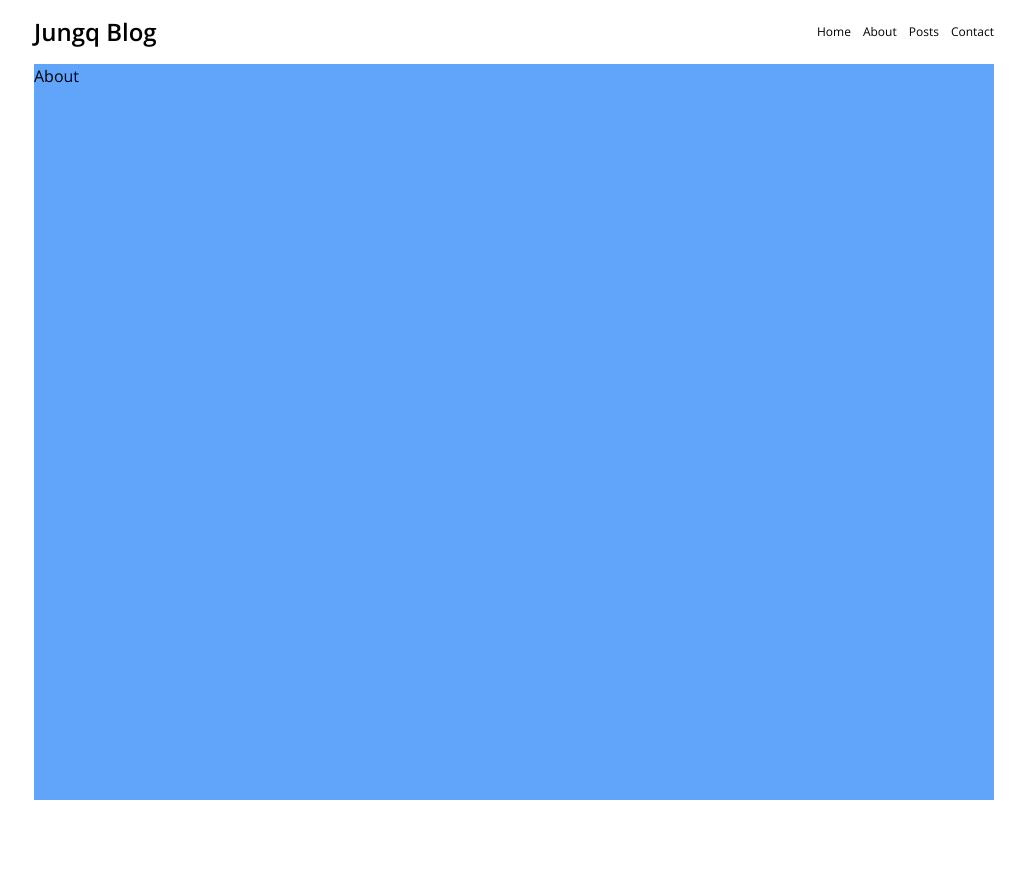
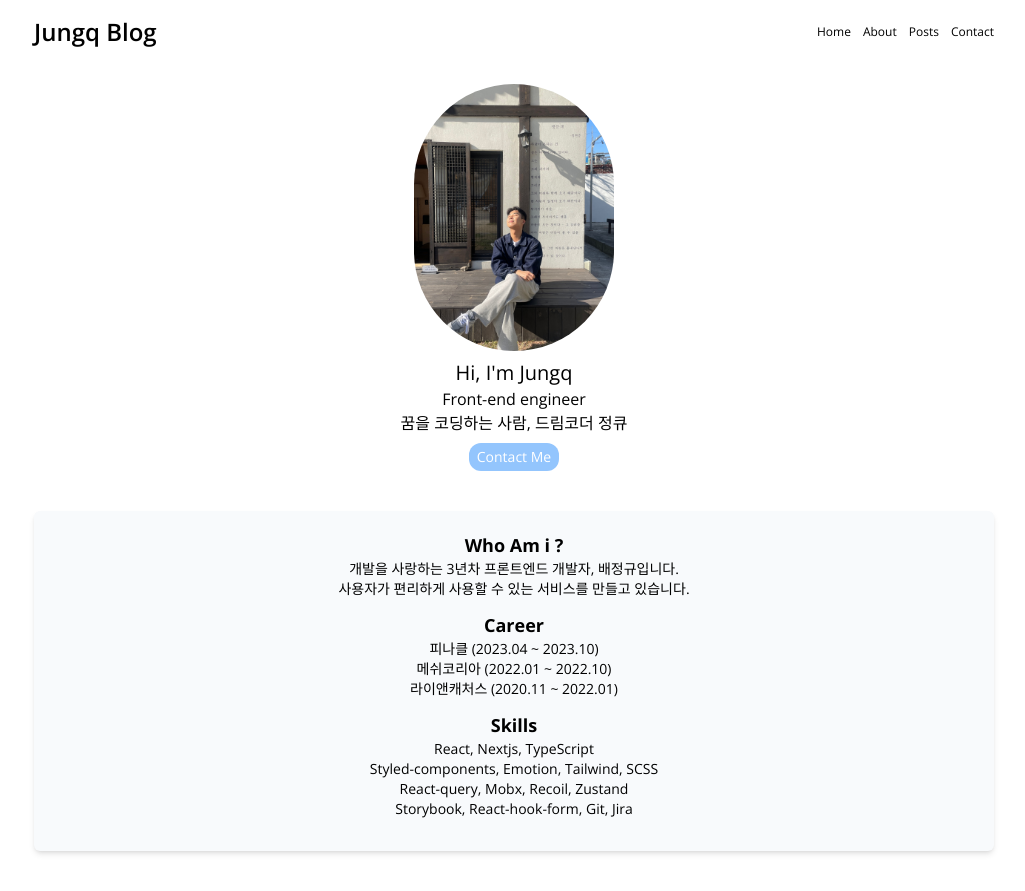
Before and after one commit to junggyoo/my-blog-app, a Next.js app: page /about in a window 1280 px wide. Shown: the whole page, without its empty margins (126-1151 px from the left). Before the commit the page ends 800 px from the top, so only its background shows below. Built offline with nearby package versions, Linux system fonts and the light colour scheme.

Commit message:
feat: About 페이지 추가

```diff
--- a/src/app/about/page.tsx
+++ b/src/app/about/page.tsx
@@ -1,7 +1,34 @@
+import Hero from '../home/components/Hero';
+
 export default function AboutPage() {
   return (
-    <main className="bg-blue-400">
-      <h1>About</h1>
+    <main className="pb-10">
+      <Hero />
+      <section className="flex flex-col items-center mt-10 p-5 bg-slate-50 rounded-md shadow-md">
+        <h2 className={TITLE_STYLE}>Who Am i ?</h2>
+        <p className={DESCRIPTION_STYLE}>
+          개발을 사랑하는 3년차 프론트엔드 개발자, 배정규입니다.
+          <br />
+          사용자가 편리하게 사용할 수 있는 서비스를 만들고 있습니다.
+        </p>
+        <h2 className={TITLE_STYLE}>Career</h2>
+        <p className={DESCRIPTION_STYLE}>
+          피나클 (2023.04 ~ 2023.10) <br />
+          메쉬코리아 (2022.01 ~ 2022.10) <br />
+          라이앤캐처스 (2020.11 ~ 2022.01) <br />
+        </p>
+        <h2 className={TITLE_STYLE}>Skills</h2>
+        <p className={DESCRIPTION_STYLE}>
+          React, Nextjs, TypeScript <br />
+          Styled-components, Emotion, Tailwind, SCSS
+          <br />
+          React-query, Mobx, Recoil, Zustand <br />
+          Storybook, React-hook-form, Git, Jira <br />
+        </p>
+      </section>
     </main>
   );
 }
+
+const TITLE_STYLE = 'text-lg font-bold';
+const DESCRIPTION_STYLE = 'text-sm text-center mb-3';
--- a/src/app/globals.css
+++ b/src/app/globals.css
@@ -4,7 +4,7 @@
 
 html,
 body {
-  height: 100vh;
+  height: 100%;
 }
 
 main {
--- a/src/app/posts/[slug]/components/AdjacentPostCard.tsx
+++ b/src/app/posts/[slug]/components/AdjacentPostCard.tsx
@@ -9,7 +9,7 @@ interface AdjascentPostCardProps {
   type: 'prev' | 'next';
 }
 
-const ICON_CLASS =
+const ICON_STYLE =
   'text-5xl m-4 text-yellow-300 transition-all group-hover:text-6xl';
 
 export default function AdjascentPostCard({
@@ -18,10 +18,7 @@ export default function AdjascentPostCard({
 }: AdjascentPostCardProps) {
   const { path, title, description } = post;
   return (
-    <Link
-      href={`/posts/${post.path}`}
-      className="relative w-full bg-black max-h-56"
-    >
+    <Link href={`/posts/${path}`} className="relative w-full bg-black max-h-56">
       <Image
         className="w-full opacity-40 max-h-56"
         src={`/images/posts/${path}.png`}
@@ -30,12 +27,12 @@ export default function AdjascentPostCard({
         height={100}
       />
       <div className="group absolute top-1/2 left-1/2 -translate-x-1/2 -translate-y-1/2 w-full flex justify-around items-center text-white px-8">
-        {type === 'prev' && <FaArrowLeft className={ICON_CLASS} />}
+        {type === 'prev' && <FaArrowLeft className={ICON_STYLE} />}
         <div className="w-full text-center ">
           <h3 className="text-3xl font-bold">{title}</h3>
           <p className="font-bold">{description}</p>
         </div>
-        {type === 'next' && <FaArrowRight className={ICON_CLASS} />}
+        {type === 'next' && <FaArrowRight className={ICON_STYLE} />}
       </div>
     </Link>
   );
--- a/src/app/posts/[slug]/page.tsx
+++ b/src/app/posts/[slug]/page.tsx
@@ -11,8 +11,8 @@ interface PostPageProps {
   };
 }
 
-export default async function PostPage({ params }: PostPageProps) {
-  const post = await getPost(params.slug);
+export default async function PostPage({ params: { slug } }: PostPageProps) {
+  const post = await getPost(slug);
 
   return (
     <main className="rounded-2xl bg-gray-100 shadow-lg m-4">
```
